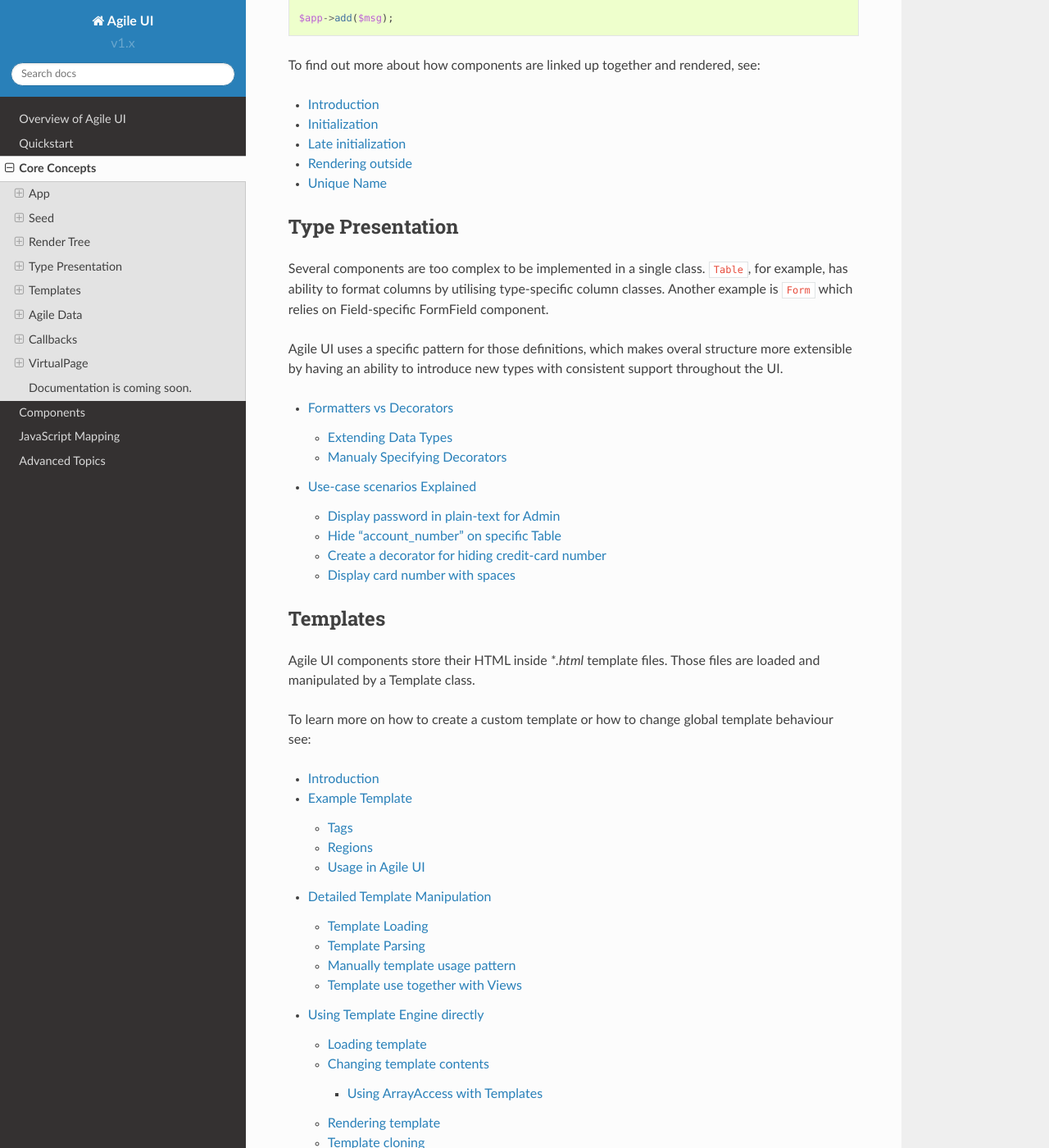
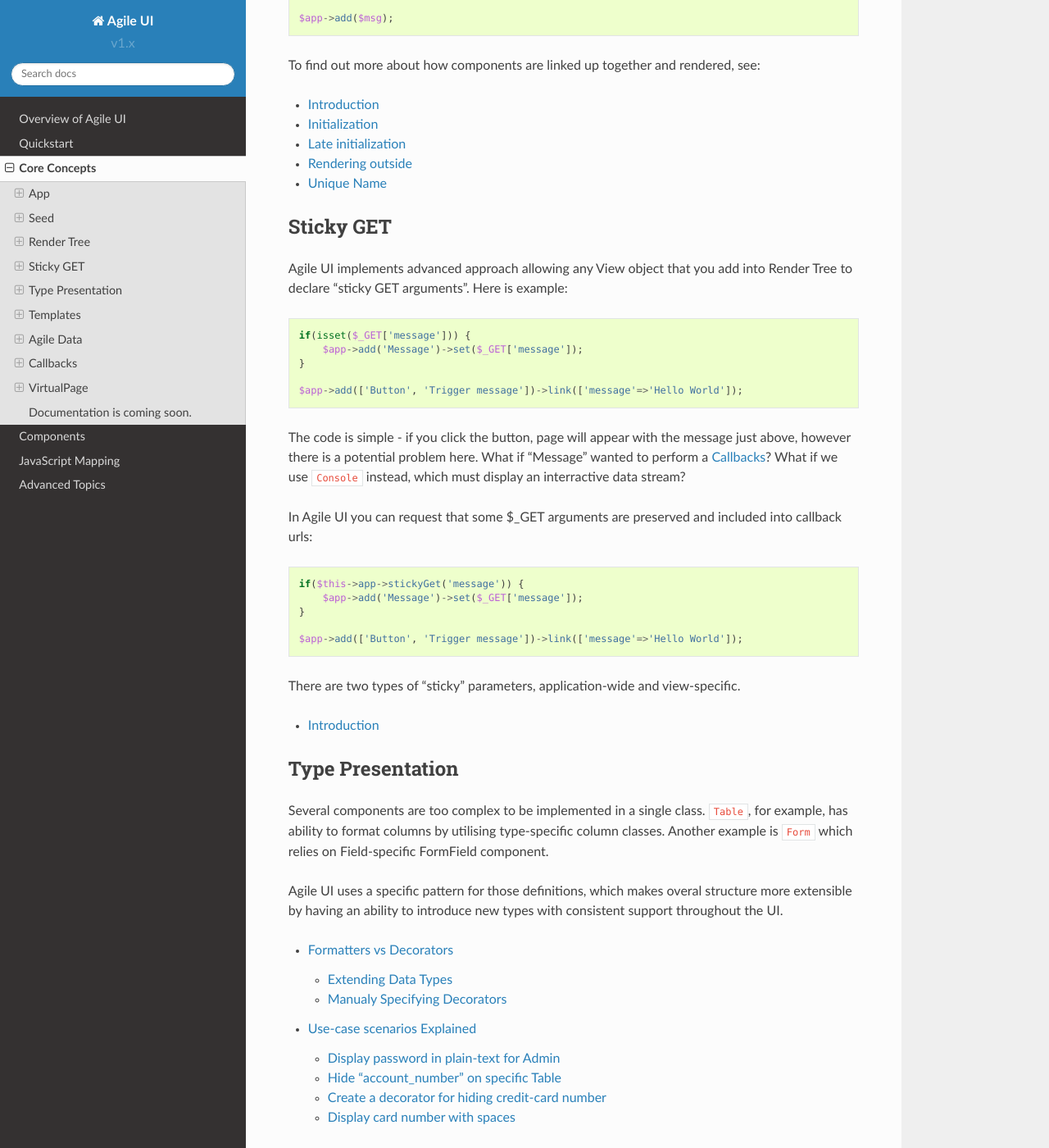
Before and after one commit to atk4/ui, a Sphinx documentation site: the page built from docs/core.rst, in a window 1280 px wide and 1400 px high, scrolled down 1966 px. Shown: the whole window at 82% size. Built offline with Sphinx 7.4.7 and the Read the Docs theme 2.0.0, drawn with Linux system fonts in a browser that asks for light colours; pages that are not in the unit, such as notebooks, are missing from menus; cross-references to code outside the pages are shown as plain code.

Commit message:
enhancing documentaiton on stickies

```diff
--- a/docs/core.rst
+++ b/docs/core.rst
@@ -64,6 +64,35 @@
 
 .. toctree::
     render
+
+Sticky GET
+==========
+Agile UI implements advanced approach allowing any View object that you add into Render Tree to
+declare "sticky GET arguments". Here is example::
+
+    if(isset($_GET['message'])) {
+        $app->add('Message')->set($_GET['message']);
+    }
+
+    $app->add(['Button', 'Trigger message'])->link(['message'=>'Hello World']);
+
+The code is simple - if you click the button, page will appear with the message just above, however
+there is a potential problem here. What if "Message" wanted to perform a :ref:`Callback`? What if
+we use :php:class:`Console` instead, which must display an interractive data stream?
+
+In Agile UI you can request that some $_GET arguments are preserved and included into callback urls::
+
+    if($this->app->stickyGet('message')) {
+        $app->add('Message')->set($_GET['message']);
+    }
+
+    $app->add(['Button', 'Trigger message'])->link(['message'=>'Hello World']);
+
+There are two types of "sticky" parameters, application-wide and view-specific.
+
+.. toctree::
+
+    sticky
 
 Type Presentation
 =================
```
Also changed, not shown: docs/sticky.rst (added, +10 -0 lines), 1 other file.
